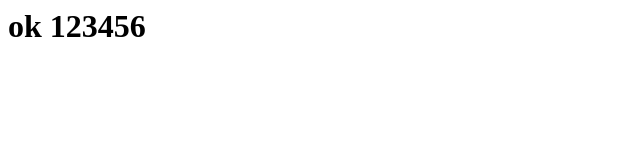
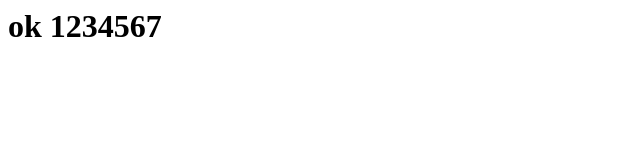
Before and after one commit to kumarsurya/testing, a plain HTML site: page index.html in a window 1280 px wide. Shown: the full height of the page, 0-640 px from the left. Drawn offline with Linux system fonts and the light colour scheme.

Commit message:
first commit
yo

```diff
--- a/index.html
+++ b/index.html
@@ -2,6 +2,6 @@
 <head>
 </head>
 <body>
-<h1>ok 123456</h1>
+<h1>ok 1234567</h1>
 </body>
 </html>
```
